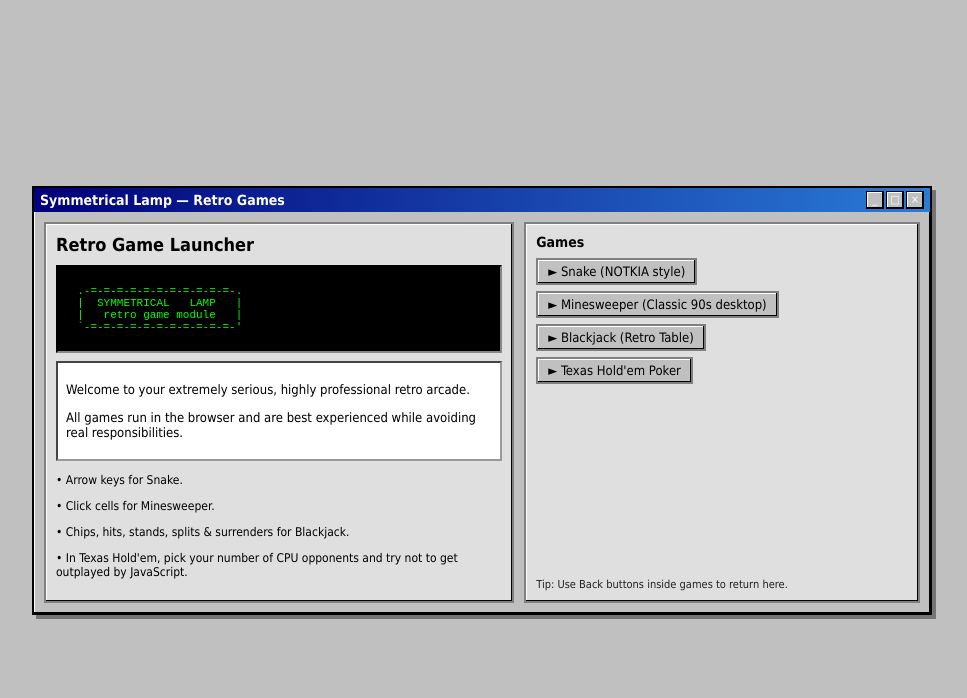
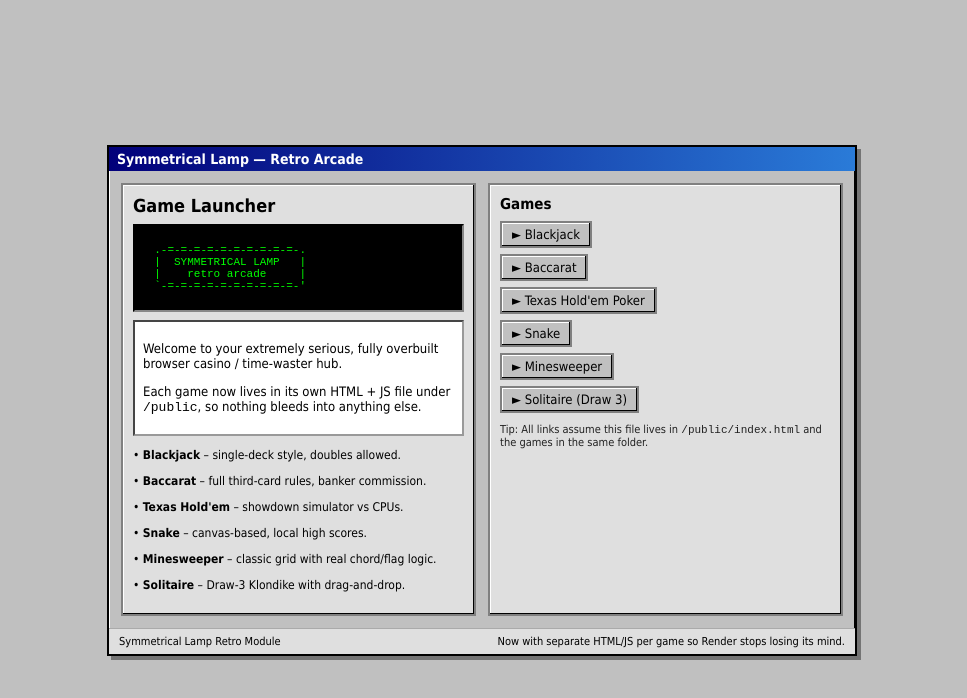
Before and after one commit to chartractegg/symmetrical-lamp, a website: page public/index.html in a window 1280 px wide. Shown: the whole page, without its empty margins (158-1125 px from the left). Drawn offline with Linux system fonts and the light colour scheme.

Commit message:
Update index.html

```diff
--- a/public/index.html
+++ b/public/index.html
@@ -2,14 +2,23 @@
 <html lang="en">
 <head>
 <meta charset="utf-8" />
-<title>Symmetrical Lamp — Retro Games</title>
+<title>Symmetrical Lamp — Retro Arcade</title>
 <meta name="viewport" content="width=device-width, initial-scale=1" />
 <style>
   :root{
-    --win:#c0c0c0; --light:#ffffff; --mid:#dfdfdf; --shadow:#808080; --dark:#000000;
+    --win:#c0c0c0;
+    --light:#ffffff;
+    --mid:#dfdfdf;
+    --shadow:#808080;
+    --dark:#000000;
   }
+
   *{box-sizing:border-box;}
-  html,body{height:100%;}
+
+  html,body{
+    height:100%;
+  }
+
   body{
     margin:0;
     background:var(--win);
@@ -25,13 +34,13 @@
   }
 
   .window{
-    width:min(900px, 100%);
+    width:min(750px, 100%);
     border:2px solid var(--dark);
+    background:var(--win);
     box-shadow:
       inset -1px -1px 0 var(--dark),
       inset  1px  1px 0 var(--light),
       4px 4px 0 rgba(0,0,0,0.4);
-    background:var(--win);
     display:flex;
     flex-direction:column;
   }
@@ -39,50 +48,34 @@
   .titlebar{
     background:linear-gradient(90deg,#02007a,#2a7bd8);
     color:#fff;
-    padding:3px 6px;
-    display:flex;
-    align-items:center;
-    justify-content:space-between;
-  }
-  .titlebar span{
+    padding:4px 8px;
     font-weight:700;
-  }
-  .sysbtns{
-    display:flex;
-    gap:2px;
-  }
-  .sysbtn{
-    width:18px; height:18px;
-    border:1px solid #000;
-    background:#c0c0c0;
-    box-shadow:
-      inset -1px -1px 0 #000,
-      inset  1px  1px 0 #fff;
-    font-size:11px;
-    display:flex;
-    align-items:center;
-    justify-content:center;
+    font-size:14px;
   }
 
   .content{
+    padding:12px;
     display:flex;
-    padding:10px;
-    gap:10px;
+    gap:12px;
+    flex-wrap:wrap;
   }
 
-  .left{
-    flex:1.2;
+  .left,
+  .right{
+    flex:1 1 260px;
     border:2px solid var(--shadow);
     box-shadow:
       inset -1px -1px 0 var(--dark),
       inset  1px  1px 0 var(--light);
+    background:var(--mid);
     padding:10px;
-    background:var(--mid);
   }
+
   h1{
+    margin:0 0 8px 0;
     font-size:18px;
-    margin:0 0 10px 0;
   }
+
   .ascii{
     font-family:"Courier New", monospace;
     font-size:11px;
@@ -98,21 +91,8 @@
     background:#fff;
     border:2px inset #999;
     padding:6px 8px;
-    margin-bottom:10px;
     font-size:13px;
-  }
-
-  .right{
-    flex:1;
-    border:2px solid var(--shadow);
-    box-shadow:
-      inset -1px -1px 0 var(--dark),
-      inset  1px  1px 0 var(--light);
-    padding:10px;
-    background:var(--mid);
-    display:flex;
-    flex-direction:column;
-    justify-content:space-between;
+    margin-bottom:8px;
   }
 
   ul{
@@ -120,6 +100,7 @@
     margin:0;
     padding:0;
   }
+
   li{
     margin-bottom:6px;
   }
@@ -135,90 +116,87 @@
     text-decoration:none;
     color:#000;
     font-size:13px;
+    cursor:pointer;
   }
+
   .link-btn:active{
     box-shadow:
       inset -1px -1px 0 var(--light),
       inset  1px  1px 0 var(--dark);
   }
 
-  .footer{
-    margin-top:12px;
+  .game-note{
     font-size:11px;
     opacity:0.85;
+    margin-top:10px;
   }
 
-  @media (max-width:760px){
-    .content{
-      flex-direction:column;
-    }
+  .footer{
+    border-top:1px solid #aaa;
+    padding:6px 10px;
+    font-size:11px;
+    background:#dfdfdf;
+    display:flex;
+    justify-content:space-between;
+    gap:6px;
+    flex-wrap:wrap;
   }
 </style>
 </head>
+
 <body>
 <div class="desk">
   <div class="window">
     <div class="titlebar">
-      <span>Symmetrical Lamp — Retro Games</span>
-      <div class="sysbtns">
-        <div class="sysbtn">_</div>
-        <div class="sysbtn">□</div>
-        <div class="sysbtn">×</div>
-      </div>
+      Symmetrical Lamp — Retro Arcade
     </div>
 
     <div class="content">
       <div class="left">
-        <h1>Retro Game Launcher</h1>
+        <h1>Game Launcher</h1>
+
         <div class="ascii">
-  .-=-=-=-=-=-=-=-=-=-=-=-.
-  |  SYMMETRICAL   LAMP   |
-  |   retro game module   |
-  `-=-=-=-=-=-=-=-=-=-=-=-'
+  .-=-=-=-=-=-=-=-=-=-=-.
+  |  SYMMETRICAL LAMP   |
+  |    retro arcade     |
+  `-=-=-=-=-=-=-=-=-=-=-'
         </div>
+
         <div class="intro">
-          <p>Welcome to your extremely serious, highly professional retro arcade.</p>
-          <p>All games run in the browser and are best experienced while avoiding real responsibilities.</p>
+          <p>Welcome to your extremely serious, fully overbuilt browser casino / time-waster hub.</p>
+          <p>Each game now lives in its own HTML + JS file under <code>/public</code>, so nothing bleeds into anything else.</p>
         </div>
+
         <div style="font-size:12px;">
-          <p>• Arrow keys for Snake.</p>
-          <p>• Click cells for Minesweeper.</p>
-          <p>• Chips, hits, stands, splits &amp; surrenders for Blackjack.</p>
-          <p>• In Texas Hold'em, pick your number of CPU opponents and try not to get outplayed by JavaScript.</p>
+          <p>• <b>Blackjack</b> – single-deck style, doubles allowed.</p>
+          <p>• <b>Baccarat</b> – full third-card rules, banker commission.</p>
+          <p>• <b>Texas Hold'em</b> – showdown simulator vs CPUs.</p>
+          <p>• <b>Snake</b> – canvas-based, local high scores.</p>
+          <p>• <b>Minesweeper</b> – classic grid with real chord/flag logic.</p>
+          <p>• <b>Solitaire</b> – Draw-3 Klondike with drag-and-drop.</p>
         </div>
       </div>
 
       <div class="right">
-        <div>
-          <h2 style="font-size:14px; margin:0 0 8px 0;">Games</h2>
-          <ul>
-            <li>
-              <a class="link-btn" href="snake.html">
-                ► Snake (NOTKIA style)
-              </a>
-            </li>
-            <li>
-              <a class="link-btn" href="minesweeper.html">
-                ► Minesweeper (Classic 90s desktop)
-              </a>
-            </li>
-            <li>
-              <a class="link-btn" href="blackjack/blackjack.html">
-                ► Blackjack (Retro Table)
-              </a>
-            </li>
-            <li>
-              <a class="link-btn" href="holdem/holdem.html">
-                ► Texas Hold'em Poker
-              </a>
-            </li>
-          </ul>
-        </div>
+        <h2 style="font-size:15px; margin:0 0 8px 0;">Games</h2>
+        <ul>
+          <li><a class="link-btn" href="blackjack.html">► Blackjack</a></li>
+          <li><a class="link-btn" href="baccarat.html">► Baccarat</a></li>
+          <li><a class="link-btn" href="holdem.html">► Texas Hold'em Poker</a></li>
+          <li><a class="link-btn" href="snake.html">► Snake</a></li>
+          <li><a class="link-btn" href="minesweeper.html">► Minesweeper</a></li>
+          <li><a class="link-btn" href="solitaire.html">► Solitaire (Draw 3)</a></li>
+        </ul>
 
-        <div class="footer">
-          <div>Tip: Use Back buttons inside games to return here.</div>
+        <div class="game-note">
+          Tip: All links assume this file lives in <code>/public/index.html</code> and the games in the same folder.
         </div>
       </div>
+    </div>
+
+    <div class="footer">
+      <span>Symmetrical Lamp Retro Module</span>
+      <span>Now with separate HTML/JS per game so Render stops losing its mind.</span>
     </div>
   </div>
 </div>
```
